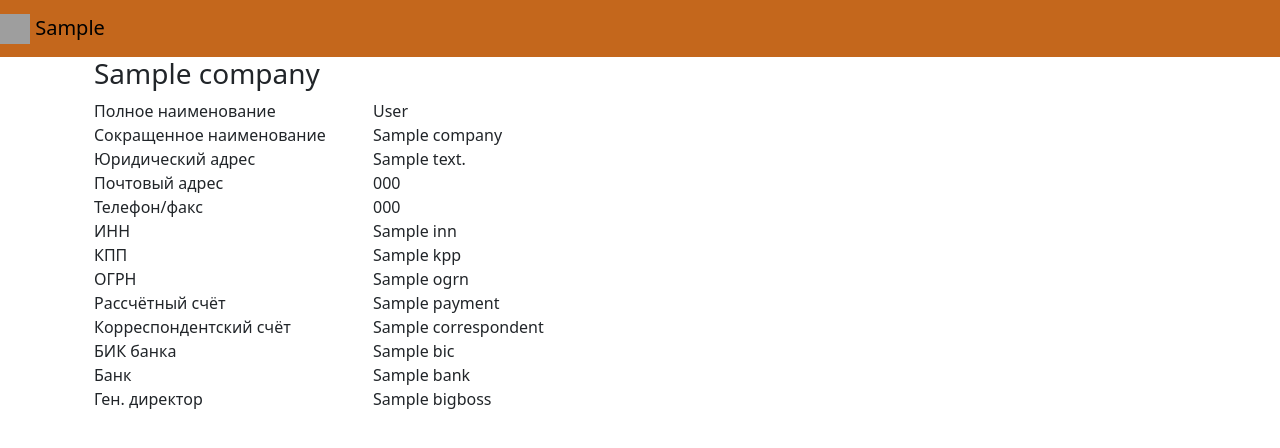
After one commit to korchemkinsw/ProjectA, a Django app: template templates/enterprises/enterprise.html in a window 1280 px wide. The commit adds this page. Shown: the top 448 px of the page. Run offline with Django 3.2, Linux system fonts and the light colour scheme; the template is opened without the code that fills it: most values are stand-ins (such as "Sample title", 1, 10 or a date in 2020); some libraries are stand-ins or nearby versions; grey boxes are pictures that could not be loaded.

Commit message:
html enterprise

```diff
--- a/Project_A/urls.py
+++ b/Project_A/urls.py
@@ -5,5 +5,5 @@ from . import views
 urlpatterns = [
     path('admin/', admin.site.urls),
     path('', views.index, name="index"),
-    path('enterprises/', include('enterprises.urls'))
+    path('enterprises/', include('enterprises.urls')),
 ]
--- a/enterprises/urls.py
+++ b/enterprises/urls.py
@@ -2,5 +2,6 @@ from django.urls import path, include
 from . import views
 
 urlpatterns = [
-    path('', views.enterprises, name="enterprises"),
+    path('', views.enterprises, name='enterprises'),
+    path('<str:abbreviatedname>', views.enterprise, name='enterprise'),
 ]
--- a/templates/base.html
+++ b/templates/base.html
@@ -1,28 +1,27 @@
-<!DOCTYPE html>
-<html>
+<!doctype html>
+<html lang="ru">
+  <head>
+    <!-- Обязательные метатеги -->
+    <meta charset="utf-8">
+    <meta name="viewport" content="width=device-width, initial-scale=1">
 
-<head>
-    <meta charset="utf-8">
-    <meta name="viewport" content="width=device-width, initial-scale=1, shrink-to-fit=no">
+    <!-- Bootstrap CSS -->
+
     <title>{% block title %}{% endblock %}</title>
-    <!-- Загрузка статики -->
     {% load static %}
     <link rel="stylesheet" href="{% static 'bootstrap/dist/css/bootstrap.min.css' %}">
     <script src="{% static 'jquery/dist/jquery.min.js' %}"></script>
     <script src="{% static 'bootstrap/dist/js/bootstrap.min.js' %}"></script>
+
   </head>
-
   <body>
-
+    {% include "includes/nav.html" %}
     <main>
         <div class="container">
-            <h1>{% block header %}The Last Social Media You'll Ever Need{% endblock %}</h1>
           {% block content %}
           <!-- Содержимое страницы -->
           {% endblock %}
         </div>
       </main>
-
   </body>
-
 </html>
--- /dev/null
+++ b/templates/enterprises/enterprise.html
@@ -0,0 +1,61 @@
+<!DOCTYPE html>
+{% extends "base.html" %}
+{% block title %}{{ company }}{% endblock %}
+{% load static %}
+{% block content %}
+  <div class="container">
+    <h3>{{ company }}</h3>
+    <div class="row">
+      <div class="col-3">Полное наименование</div>
+      <div class="col-9">{{ company.fullname }}</div>
+    </div>
+    <div class="row">
+      <div class="col-3">Сокращенное наименование</div>
+      <div class="col-9">{{ company.abbreviatedname }}</div>
+    </div>
+    <div class="row">
+      <div class="col-3">Юридический адрес</div>
+      <div class="col-9">{{ company.legaladdress }}</div>
+    </div>
+    <div class="row">
+      <div class="col-3">Почтовый адрес</div>
+      <div class="col-9">{{ company.postaladdress }}</div>
+    </div>
+    <div class="row">
+      <div class="col-3">Телефон/факс</div>
+      <div class="col-9">{{ company.telephone }}</div>
+    </div>
+    <div class="row">
+      <div class="col-3">ИНН</div>
+      <div class="col-9">{{ company.inn }}</div>
+    </div>
+    <div class="row">
+      <div class="col-3">КПП</div>
+      <div class="col-9">{{ company.kpp }}</div>
+    </div>
+    <div class="row">
+      <div class="col-3">ОГРН</div>
+      <div class="col-9">{{ company.ogrn }}</div>
+    </div>
+    <div class="row">
+      <div class="col-3">Рассчётный счёт</div>
+      <div class="col-9">{{ company.payment }}</div>
+    </div>
+    <div class="row">
+      <div class="col-3">Корреспондентский счёт</div>
+      <div class="col-9">{{ company.correspondent }}</div>
+    </div>
+    <div class="row">
+      <div class="col-3">БИК банка</div>
+      <div class="col-9">{{ company.bic }}</div>
+    </div>
+    <div class="row">
+      <div class="col-3">Банк</div>
+      <div class="col-9">{{ company.bank }}</div>
+    </div>
+    <div class="row">
+      <div class="col-3">Ген. директор</div>
+      <div class="col-9">{{ company.bigboss }}</div>
+    </div>
+  </div>
+{% endblock %}
--- /dev/null
+++ b/templates/includes/nav.html
@@ -0,0 +1,20 @@
+{% load static %}
+<nav class="navbar navbar-light" style="background-color: #c4671c;">
+  <a class="navbar-brand" href="{% url 'index' %}">
+    <img src="{% static 'img/logo.png' %}" alt="" width="30" height="30" class="d-inline-block align-text-top">
+    <span >
+      {{ my_company }}
+    </span>
+  </a>
+  <nav class="my-2 my-md-0 mr-md-3">
+    {% if url == 'index' %}
+      <a class="p-2 text-dark" href="{% url 'enterprises' %}">Предприятия</a>
+    {% endif %}
+    {% if url == 'enterprises' %}
+      <a class="p-2 text-dark" href="{% url 'index' %}">Главная</a>
+    {% endif %}
+    {% if url == 'card_enterpise' %}
+      <a class="p-2 text-dark" href="{% url 'enterprises' %}">Предприятия</a>
+    {% endif %}
+  </nav>
+</nav>
```
Also changed, not shown: Project_A/settings.py (+13 -5 lines), Project_A/views.py (+6 -1 lines), enterprises/views.py (+11 -1 lines), templates/enterprises/enterprises.html (+10 -12 lines), templates/includes/footer.html (added, +7 -0 lines), templates/index.html (+13 -8 lines). Lines whose indentation alone changed are shown as unchanged.
